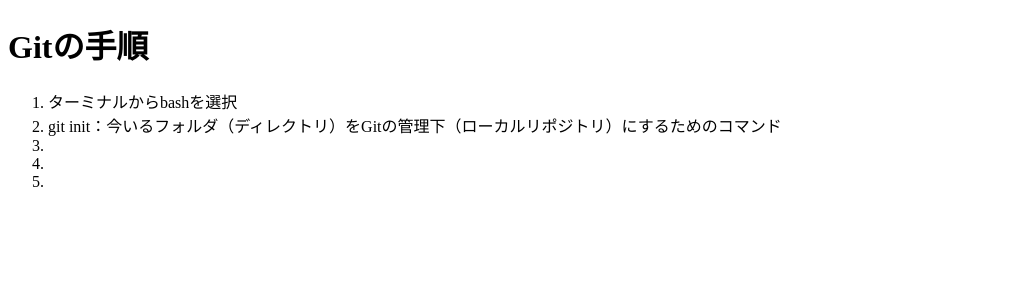
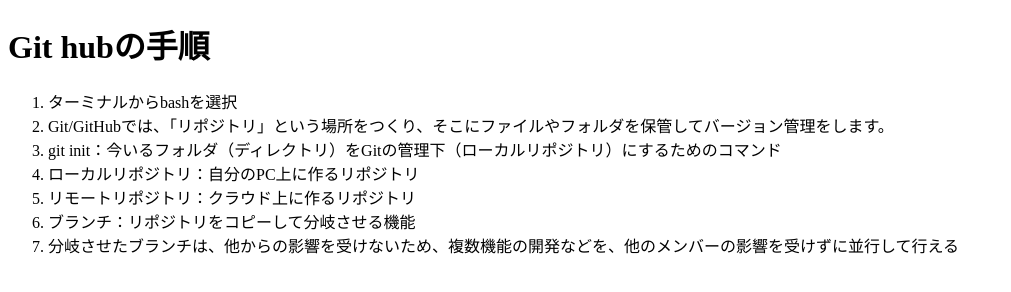
Before and after one commit to designnokura-rgb/1116_gitlesson, a plain HTML site: page index.html in a window 1280 px wide. Shown: the whole page, without its empty margins (0-1011 px from the left). Drawn offline with Linux system fonts and the light colour scheme.

Commit message:
liの項目を追加

```diff
--- a/index.html
+++ b/index.html
@@ -7,13 +7,15 @@
     <link rel="stylesheet" href="./css/style.css">
 </head>
 <body>
-    <h1>Gitの手順</h1>
+    <h1>Git hubの手順</h1>
     <ol>
         <li>ターミナルからbashを選択</li>
+        <li>Git/GitHubでは、「リポジトリ」という場所をつくり、そこにファイルやフォルダを保管してバージョン管理をします。</li>
         <li>git init：今いるフォルダ（ディレクトリ）をGitの管理下（ローカルリポジトリ）にするためのコマンド</li>
-        <li></li>
-        <li></li>
-        <li></li>
+        <li>ローカルリポジトリ：自分のPC上に作るリポジトリ</li>
+        <li>リモートリポジトリ：クラウド上に作るリポジトリ</li>
+        <li>ブランチ：リポジトリをコピーして分岐させる機能</li>
+        <li>分岐させたブランチは、他からの影響を受けないため、複数機能の開発などを、他のメンバーの影響を受けずに並行して行える</li>
     </ol>
 </body>
 </html>
```
